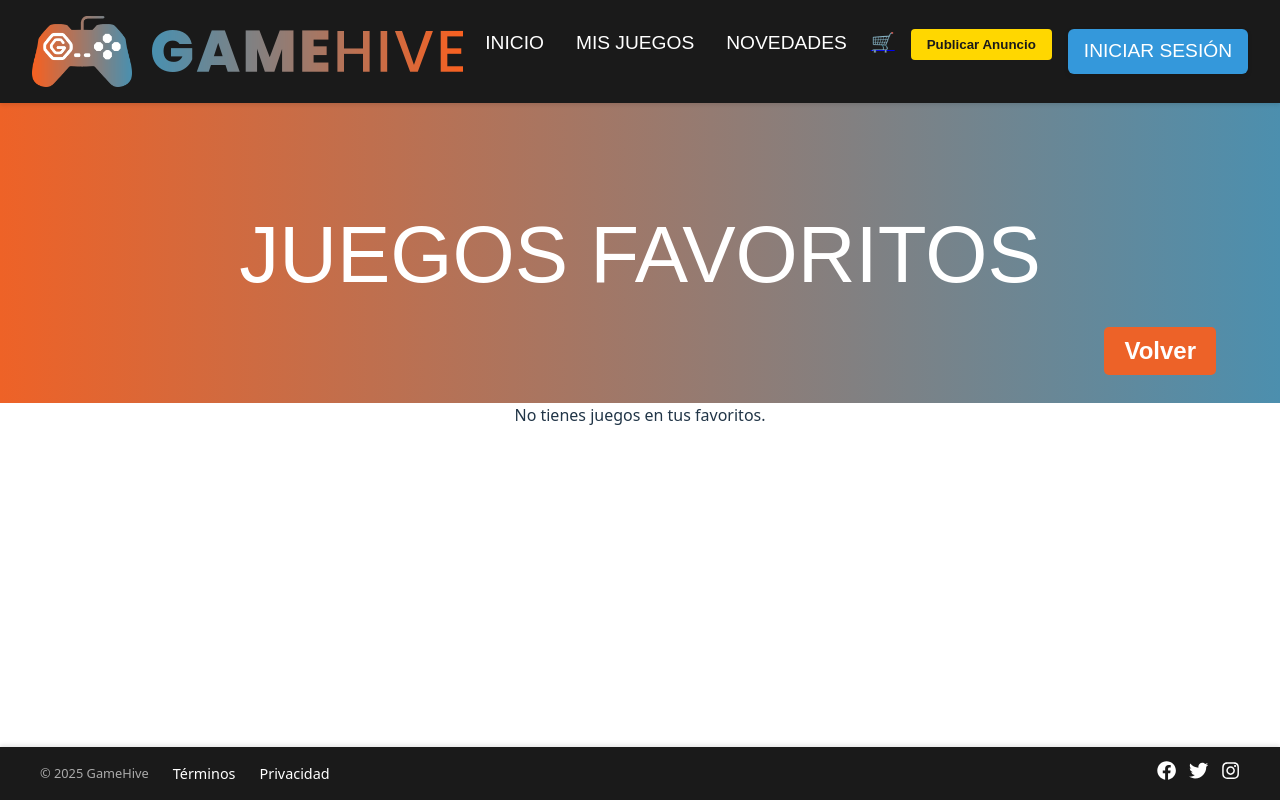
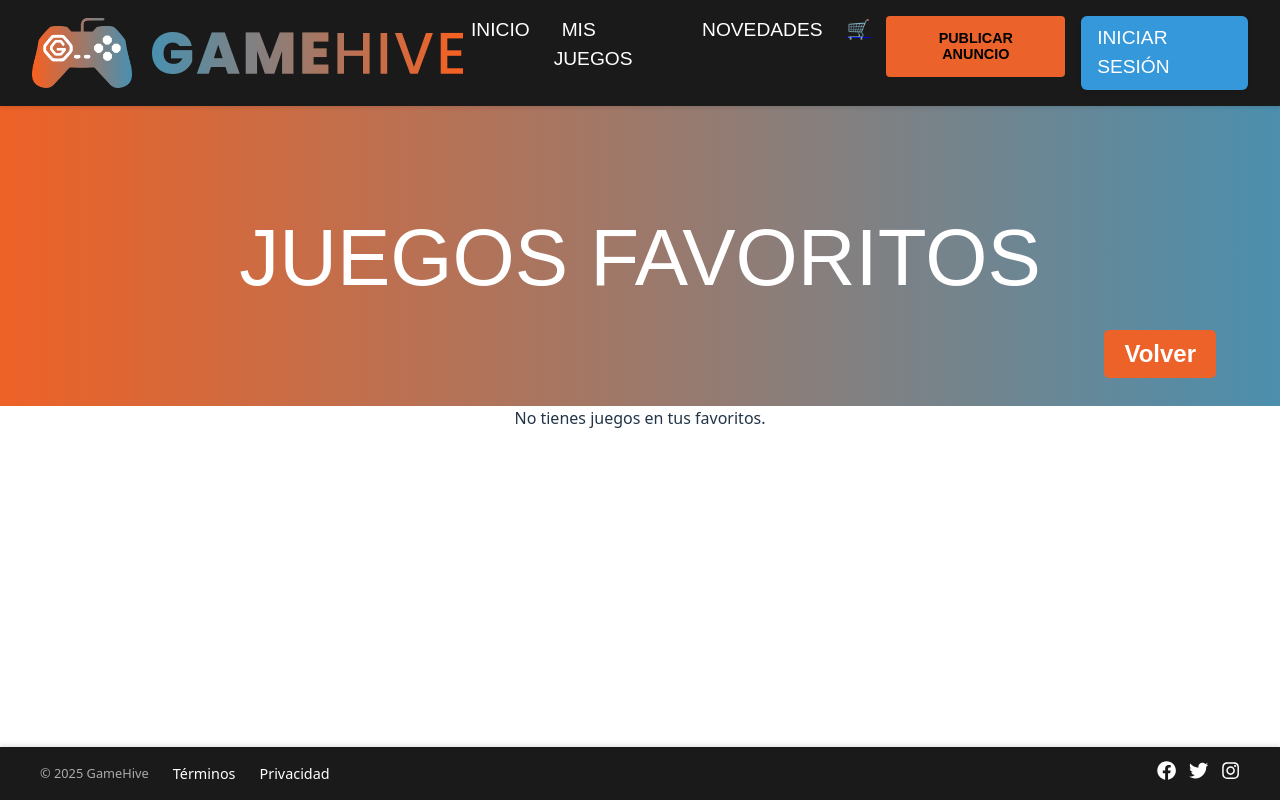
Before and after one commit to saudlari/gameHive, a React (Vite) app: page /juegos in a window 1280 px wide. Built offline with nearby package versions, Linux system fonts and the light colour scheme; a web font is replaced by a local one.

Commit message:
Button alignment fixed

```diff
--- a/src/components/buttons/PublishButton.css
+++ b/src/components/buttons/PublishButton.css
@@ -1,12 +1,14 @@
 .publish-button {
-  background-color: #ffd700;
-  color: #1a1a1a;
+  background-color: #eb632a;
+  color: #000;
   border: none;
   border-radius: 4px;
-  padding: 0.5rem 1rem;
+  padding: 0.9rem 1.5rem;
   font-weight: 600;
   cursor: pointer;
   transition: all 0.3s ease;
+  font-size: 0.9rem;
+  text-transform: uppercase;
 }
 
 .publish-button:hover {
```
